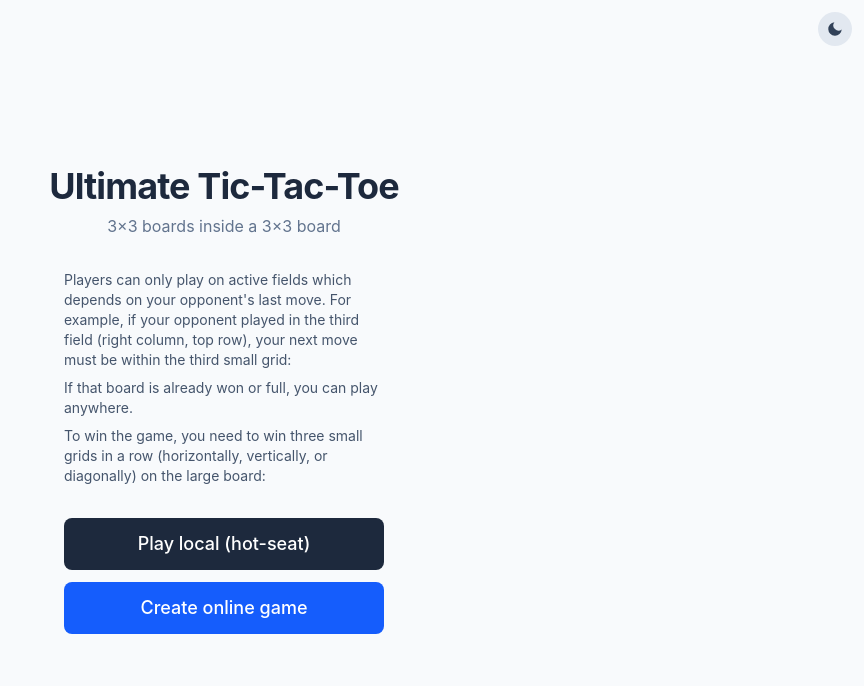
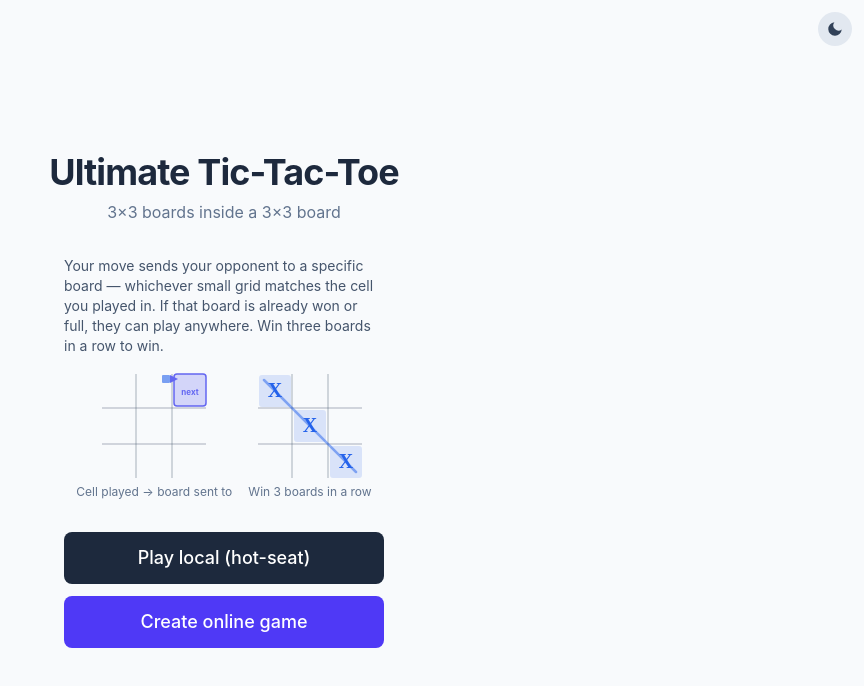
Before and after one commit to teodaniel/ultimate-ttt, a React (Vite) app: page / in a window 1280 px wide. Shown: the top 686 px of the page, without its empty margins (416-1280 px from the left). Built offline with nearby package versions, Linux system fonts and the light colour scheme.

Commit message:
feat: UI polish, confirm dialog, coin toss, disconnect handling, rules diagram

```diff
--- a/src/components/GameStatus.tsx
+++ b/src/components/GameStatus.tsx
@@ -65,6 +65,12 @@ export function GameStatus() {
           </p>
         </>
       )}
+      {isOnline && mySymbol && (
+        <p className="text-xs text-slate-500 dark:text-slate-400">
+          You are playing as{" "}
+          <span className={`font-bold ${markColor[mySymbol]}`}>{mySymbol}</span>
+        </p>
+      )}
       {isOnline && (
         <p className={`text-xs ${statusColor[connectionStatus] ?? "text-slate-400"}`}>
           {error ?? statusLabel[connectionStatus]}
--- a/src/components/Lobby.tsx
+++ b/src/components/Lobby.tsx
@@ -29,18 +29,65 @@ export function Lobby({ onStartGame }: LobbyProps) {
         <p className="mt-2 text-slate-500 dark:text-slate-400">3×3 boards inside a 3×3 board</p>
       </div>
 
-      <div className="w-full max-w-xs text-sm text-slate-600 dark:text-slate-300 space-y-2">
+      <div className="w-full max-w-xs text-sm text-slate-600 dark:text-slate-300 space-y-4">
         <p>
-          Players can only play on active fields which depends on your
-          opponent's last move. For example, if your opponent played in the
-          third field (right column, top row), your next move must be within the
-          third small grid:
+          Your move sends your opponent to a specific board — whichever small
+          grid matches the cell you played in. If that board is already won or
+          full, they can play anywhere. Win three boards in a row to win.
         </p>
-        <p>If that board is already won or full, you can play anywhere.</p>
-        <p>
-          To win the game, you need to win three small grids in a row
-          (horizontally, vertically, or diagonally) on the large board:
-        </p>
+
+        <div className="flex gap-4 justify-center">
+          {/* Panel A: forced board rule */}
+          <div className="flex flex-col items-center gap-1">
+            <svg width="108" height="108" viewBox="0 0 108 108" fill="none" xmlns="http://www.w3.org/2000/svg">
+              {/* 3x3 big grid lines */}
+              <line x1="36" y1="2" x2="36" y2="106" stroke="currentColor" strokeWidth="1.5" strokeOpacity="0.3"/>
+              <line x1="72" y1="2" x2="72" y2="106" stroke="currentColor" strokeWidth="1.5" strokeOpacity="0.3"/>
+              <line x1="2" y1="36" x2="106" y2="36" stroke="currentColor" strokeWidth="1.5" strokeOpacity="0.3"/>
+              <line x1="2" y1="72" x2="106" y2="72" stroke="currentColor" strokeWidth="1.5" strokeOpacity="0.3"/>
+              {/* Highlight: top-right board (index 2) — where opponent played cell 2 */}
+              <rect x="74" y="2" width="32" height="32" rx="3" fill="#6366f1" fillOpacity="0.25" stroke="#6366f1" strokeWidth="1.5"/>
+              {/* X played in top-center board, cell 2 (top-right of that board) */}
+              {/* top-center board spans x:37–71, y:2–35. Cell 2 = col2,row0 → x:61–71,y:2–12 */}
+              <rect x="62" y="3" width="8" height="8" rx="1" fill="#2563eb" fillOpacity="0.6"/>
+              {/* Arrow from that cell pointing right to the top-right board */}
+              <path d="M71 7 L73 7" stroke="#6366f1" strokeWidth="1.5" strokeLinecap="round"/>
+              <path d="M71 7 L74 7" stroke="#6366f1" strokeWidth="2" strokeLinecap="round" markerEnd="url(#arr)"/>
+              <defs>
+                <marker id="arr" markerWidth="4" markerHeight="4" refX="2" refY="2" orient="auto">
+                  <path d="M0,0 L4,2 L0,4 Z" fill="#6366f1"/>
+                </marker>
+              </defs>
+              {/* Label in highlighted board */}
+              <text x="90" y="23" textAnchor="middle" fontSize="8" fill="#6366f1" fontWeight="bold">next</text>
+            </svg>
+            <p className="text-xs text-slate-500 dark:text-slate-400 text-center">Cell played → board sent to</p>
+          </div>
+
+          {/* Panel B: win condition */}
+          <div className="flex flex-col items-center gap-1">
+            <svg width="108" height="108" viewBox="0 0 108 108" fill="none" xmlns="http://www.w3.org/2000/svg">
+              {/* 3x3 big grid lines */}
+              <line x1="36" y1="2" x2="36" y2="106" stroke="currentColor" strokeWidth="1.5" strokeOpacity="0.3"/>
+              <line x1="72" y1="2" x2="72" y2="106" stroke="currentColor" strokeWidth="1.5" strokeOpacity="0.3"/>
+              <line x1="2" y1="36" x2="106" y2="36" stroke="currentColor" strokeWidth="1.5" strokeOpacity="0.3"/>
+              <line x1="2" y1="72" x2="106" y2="72" stroke="currentColor" strokeWidth="1.5" strokeOpacity="0.3"/>
+              {/* Diagonal win: boards 0, 4, 8 (top-left, center, bottom-right) */}
+              {/* Board 0: x:2–35, y:2–35 */}
+              <rect x="3" y="3" width="32" height="32" rx="3" fill="#2563eb" fillOpacity="0.15"/>
+              <text x="19" y="25" textAnchor="middle" fontSize="20" fill="#2563eb" fontWeight="900" fontFamily="serif">X</text>
+              {/* Board 4: x:38–71, y:38–71 */}
+              <rect x="38" y="38" width="32" height="32" rx="3" fill="#2563eb" fillOpacity="0.15"/>
+              <text x="54" y="60" textAnchor="middle" fontSize="20" fill="#2563eb" fontWeight="900" fontFamily="serif">X</text>
+              {/* Board 8: x:74–106, y:74–106 */}
+              <rect x="74" y="74" width="32" height="32" rx="3" fill="#2563eb" fillOpacity="0.15"/>
+              <text x="90" y="96" textAnchor="middle" fontSize="20" fill="#2563eb" fontWeight="900" fontFamily="serif">X</text>
+              {/* Diagonal strike-through */}
+              <line x1="8" y1="8" x2="100" y2="100" stroke="#2563eb" strokeWidth="2.5" strokeLinecap="round" strokeOpacity="0.5"/>
+            </svg>
+            <p className="text-xs text-slate-500 dark:text-slate-400 text-center">Win 3 boards in a row</p>
+          </div>
+        </div>
       </div>
 
       <div className="flex flex-col gap-3 w-full max-w-xs">
@@ -52,7 +99,7 @@ export function Lobby({ onStartGame }: LobbyProps) {
         </button>
 
         <button
-          className="px-6 py-3 bg-blue-600 dark:bg-blue-500 text-white rounded-lg font-medium text-lg hover:bg-blue-500 dark:hover:bg-blue-400 active:scale-95 transition-all"
+          className="px-6 py-3 bg-indigo-600 dark:bg-indigo-500 text-white rounded-lg font-medium text-lg hover:bg-indigo-500 dark:hover:bg-indigo-400 active:scale-95 transition-all"
           onClick={startOnline}
         >
           Create online game
--- a/src/index.css
+++ b/src/index.css
@@ -2,3 +2,7 @@
 @import "tailwindcss";
 
 @variant dark (&:where(.dark, .dark *));
+
+body {
+  scrollbar-gutter: stable;
+}
--- a/src/net/usePeer.ts
+++ b/src/net/usePeer.ts
@@ -1,6 +1,7 @@
 import { useEffect, useRef, useState, useCallback } from "react";
 import type { NetMessage } from "./messages";
 import { useGameStore } from "../store/gameStore";
+import type { Mark } from "../game/types";
 
 export type ConnectionStatus =
   | "idle"
@@ -73,7 +74,10 @@ export function usePeer(
             connRef.current = conn;
             conn.on("open", () => {
               setConnectionStatus("connected");
-              conn.send({ type: "HELLO", payload: { mark: "O" } } satisfies NetMessage);
+              const hostMark: Mark = Math.random() < 0.5 ? "X" : "O";
+              const guestMark: Mark = hostMark === "X" ? "O" : "X";
+              useGameStore.getState().setMySymbol(hostMark);
+              conn.send({ type: "HELLO", payload: { mark: guestMark } } satisfies NetMessage);
               // Send current board state so a rejoining guest is always in sync
               conn.send({ type: "SYNC", payload: { game: useGameStore.getState().game } } satisfies NetMessage);
             });
--- a/src/store/gameStore.ts
+++ b/src/store/gameStore.ts
@@ -17,11 +17,13 @@ interface GameStore {
   game: GameState;
   mode: GameMode;
   mySymbol: CellValue;
+  frozen: boolean;
 
   newGame: () => void;
   setGame: (game: GameState) => void;
   setMode: (mode: GameMode) => void;
   setMySymbol: (symbol: CellValue) => void;
+  setFrozen: (frozen: boolean) => void;
   makeMove: (boardIndex: BoardIndex, cellIndex: CellIndex) => boolean;
   applyRemoteMove: (boardIndex: BoardIndex, cellIndex: CellIndex) => boolean;
 }
@@ -41,11 +43,13 @@ export const useGameStore = create<GameStore>((set, get) => ({
   game: createInitialState(),
   mode: GameMode.Hotseat,
   mySymbol: null,
+  frozen: false,
 
-  newGame: () => set({ game: createInitialState() }),
+  newGame: () => set({ game: createInitialState(), frozen: false }),
   setGame: (game) => set({ game }),
   setMode: (mode) => set({ mode }),
   setMySymbol: (symbol) => set({ mySymbol: symbol }),
+  setFrozen: (frozen) => set({ frozen }),
 
   makeMove: (boardIndex, cellIndex) =>
     _apply(get().game, boardIndex, cellIndex, set),
```
Also changed, not shown: src/components/Cell.tsx (+4 -3 lines), src/components/ConfirmDialog.tsx (added, +49 -0 lines), src/components/Game.tsx (+45 -8 lines).
